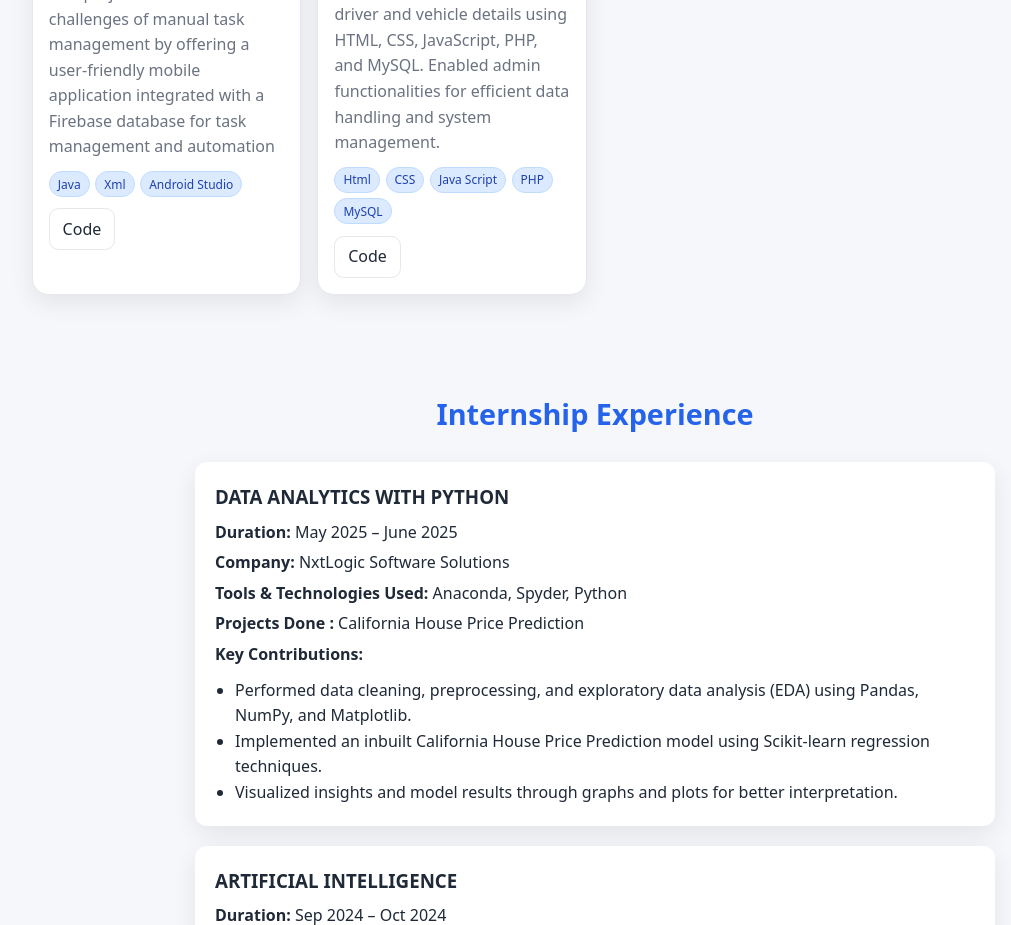
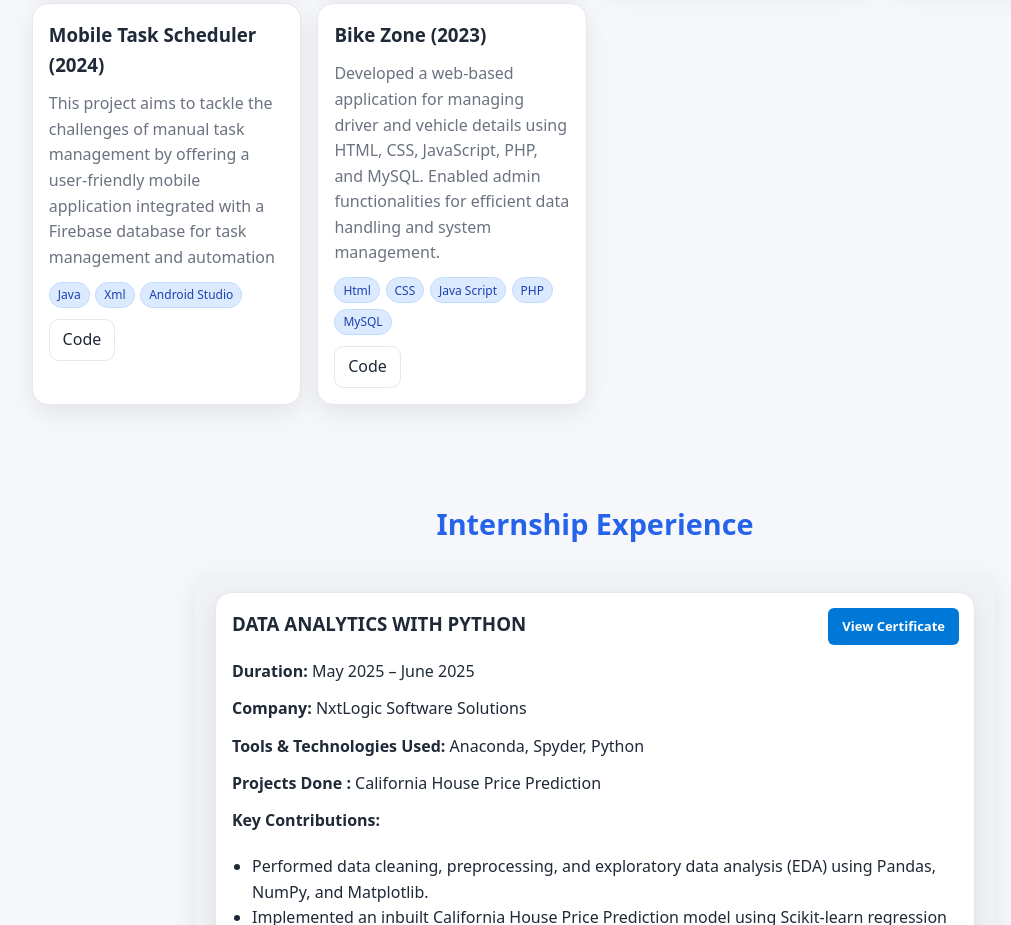
Before and after one commit to VNirmalkumar/My-Portfolio, a plain HTML site: page Portfolio/index.html in a window 1280 px wide. Shown: the part 1875-2800 px from the top of the page, without its empty margins (45-1056 px from the left). Drawn offline with Linux system fonts and the light colour scheme.

Commit message:
fourth commit

```diff
--- a/Portfolio/index.html
+++ b/Portfolio/index.html
@@ -52,7 +52,7 @@
       <p>I turn raw data into insights using <strong>Python</strong>, <strong>SQL</strong>, <strong>Power BI</strong>, and <strong>Tableau</strong>.</p>
 
       <div class="cta">
-        <a class="btn primary" href="assets/NirmalKumar V-Resume.pdf" download>📄 Download Resume</a>
+        <a class="btn primary" href="assets/NirmalKumar.V_Resume.pdf" download>📄 Download Resume</a>
         <a class="btn" href="#projects">View Projects</a>
       </div>
       <div class="badges">
@@ -123,6 +123,10 @@
   <h2>Internship Experience</h2>
 
   <div class="internship-card">
+    <div class="card">
+      <a href="assets/research/NxtLogic internship.jpg"
+         target="_blank"
+         class="view-btn">View Certificate</a>
     <h3>DATA ANALYTICS WITH PYTHON </h3>
     <p><strong>Duration:</strong> May 2025 – June 2025  </p>
     <p><strong>Company:</strong> NxtLogic Software Solutions </p>
@@ -134,8 +138,15 @@
       <li>Implemented an inbuilt California House Price Prediction model using Scikit-learn regression techniques.</li>
       <li>Visualized insights and model results through graphs and plots for better interpretation.</li>
     </ul>
-  </div>
-   <div class="internship-card">
+    </div>
+      <!-- View Certificate Button
+  <a href="assets/research/NxtLogic internship.jpg" target="_blank" class="view-btn">
+    View Certificate
+  </a> -->
+    <div class="card">
+      <a href="docs/Corizo.pdf"
+         target="_blank"
+         class="view-btn">View Certificate</a>
     <h3>ARTIFICIAL INTELLIGENCE</h3>
     <p><strong>Duration:</strong> Sep 2024 – Oct 2024</p>
     <p><strong>Company:</strong> Corizo Edutech Private Limited</p>
@@ -198,7 +209,7 @@
   </section>
 
   <footer class="footer">
-    © <span id="year"></span> · NirmalKumar.V-Portfolio·
+    <!-- © <span id="year"></span> --><span>NirmalKumar.V - Portfolio</span>
   </footer>
 
   <!-- Modal -->
--- a/Portfolio/script.js
+++ b/Portfolio/script.js
@@ -16,12 +16,14 @@ const data = {
   skills: {
     data: ["PYTHON", "EXCEL","POWER BI", "TABLEAU", "SQL","MONGO DB","DAX"],
     cloud: ["AWS", "CLOUD COMPUTING","INFORMATION SECURITY", "S3"],
-    dev: ["C","PYTHON","APP DEVELOPMENT","HTML", "CSS", "JavaScript", "PHP","MySql",]
+    dev: ["C","PYTHON","APP DEVELOPMENT","HTML", "CSS", "JavaScript", "MySql",]
   },//Additional skills are ai,ml,data mining,hadoop
 
   certificates: {
     data: [
-
+      { name: "Power BI for Beginners ", file: "docs/Power BI Certificate.pdf" },
+      { name: "Introduction to MS Excel ", file: "docs/Excel Certificate.pdf" },
+      { name: "SQL for Data Analysis ", file: "docs/SQL for data analysis.pdf" },
       { name: "Introduction to Python ", file: "docs/sololearn python.pdf" },
       { name: "Python for Data Science ", file: "docs/python datascience.pdf" },
       { name: "Data Science 101", file: "docs/ibmdatascience.pdf" },
--- a/Portfolio/style.css
+++ b/Portfolio/style.css
@@ -75,7 +75,7 @@ body{font-family:system-ui,-apple-system,Segoe UI,Roboto,Inter,Ubuntu,Arial,sans
 
 /* Cards grid */
 .cards{display:grid;grid-template-columns:repeat(auto-fit,minmax(260px,1fr));gap:1rem;margin-top:1rem}
-.card{background:var(--card);border:1px solid var(--border);border-radius:1rem;padding:1rem;box-shadow:var(--shadow);display:flex;flex-direction:column;gap:.7rem;}
+.card{position:relative;background:var(--card);border:1px solid var(--border);border-radius:1rem;padding:1rem;box-shadow:var(--shadow);display:flex;flex-direction:column;gap:.7rem;}
 .tags{display:flex;gap:.35rem;flex-wrap:wrap}
 .tag{font-size:.75rem;background:#dbeafe;color:#1e40af;border:1px solid #bfdbfe;border-radius:999px;padding:.15rem .5rem}
 .actions{display:flex;gap:.4rem;flex-wrap:wrap}
@@ -105,6 +105,13 @@ body{font-family:system-ui,-apple-system,Segoe UI,Roboto,Inter,Ubuntu,Arial,sans
   border-radius: 12px;
   box-shadow: var(--shadow);
   transition: transform 0.3s ease, background-color 0.3s ease, color 0.3s ease;
+  display: flex;
+  flex-direction: column;
+  gap: 20px;             /* space between two cards */
+  justify-content: space-between;
+  padding: 20px;         /* ✅ space inside big card */
+  background-color: #f0f2f5; /* ✅ light gray visible background */
+  border-radius: 12px;   /* ✅ rounded container edges */
 }
 
 .internship-card:hover {
@@ -118,6 +125,7 @@ body{font-family:system-ui,-apple-system,Segoe UI,Roboto,Inter,Ubuntu,Arial,sans
 
 .internship-card p {
   margin: 5px 0;
+  line-height: 1.0;
   color: var(--text-light); /* ✅ readable in both modes */
 }
 
@@ -125,8 +133,29 @@ body{font-family:system-ui,-apple-system,Segoe UI,Roboto,Inter,Ubuntu,Arial,sans
   margin-top: 10px;
   padding-left: 20px;
   color: var(--text);
+
 }
-/* Dashboards Section */
+/* view certificates on internship */
+   .view-btn {
+  position: absolute;
+  top: 15px;
+  right: 15px;
+  background-color: #0078D7;
+  color: white;
+  padding: 8px 14px;
+  border: none;
+  border-radius: 6px;
+  text-decoration: none;
+  font-size: 13px;
+  font-weight: 600;
+  cursor: pointer;
+  z-index: 2;
+}
+    .view-btn:hover {
+      background-color: #005bb5;
+    }
+
+  /* Dashboards Section */
 #dashboards {
   padding: 40px 20px;
   text-align: center;
```
Also changed, not shown: Portfolio/assets/research/NxtLogic internship.jpg (added), 6 other files.
